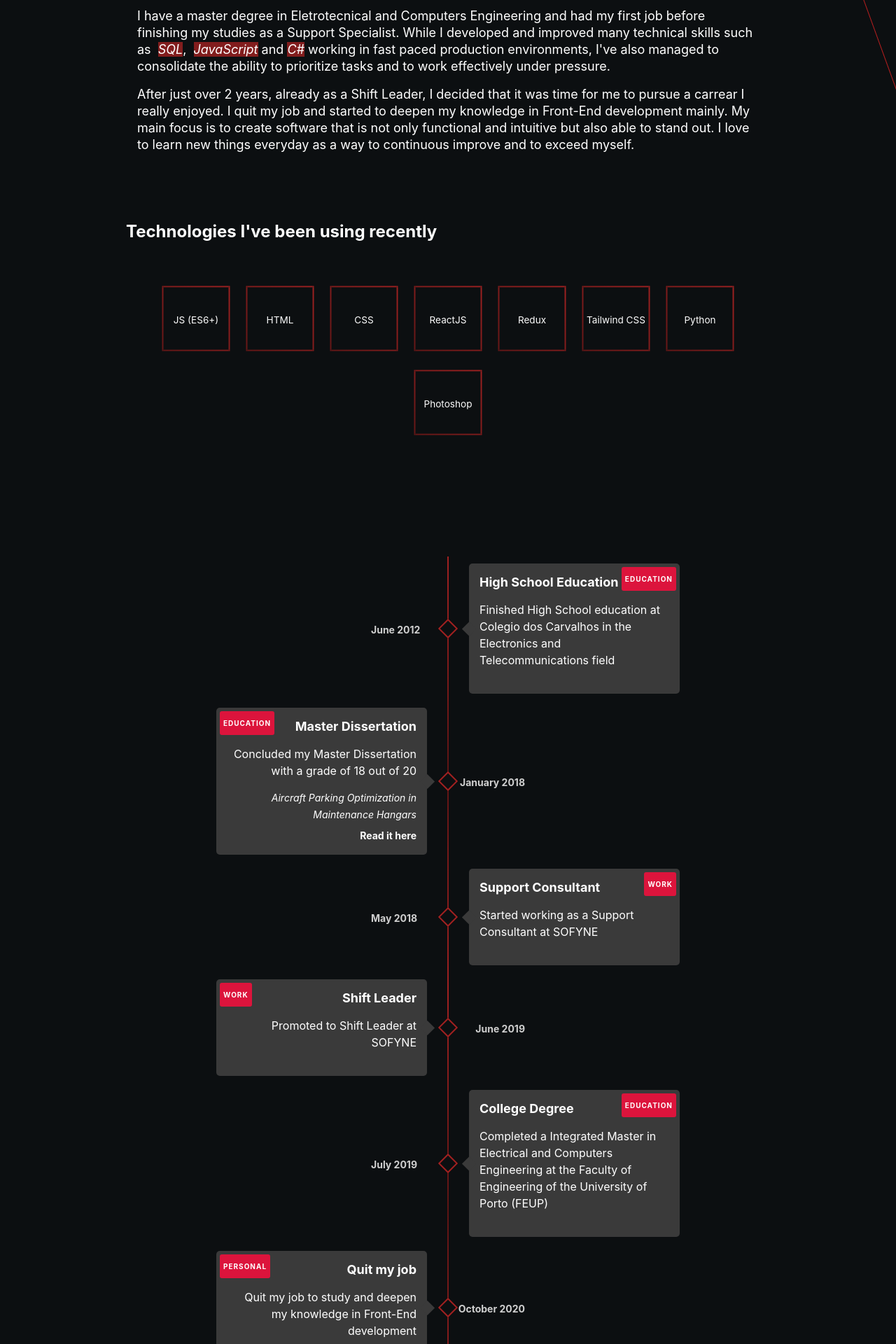
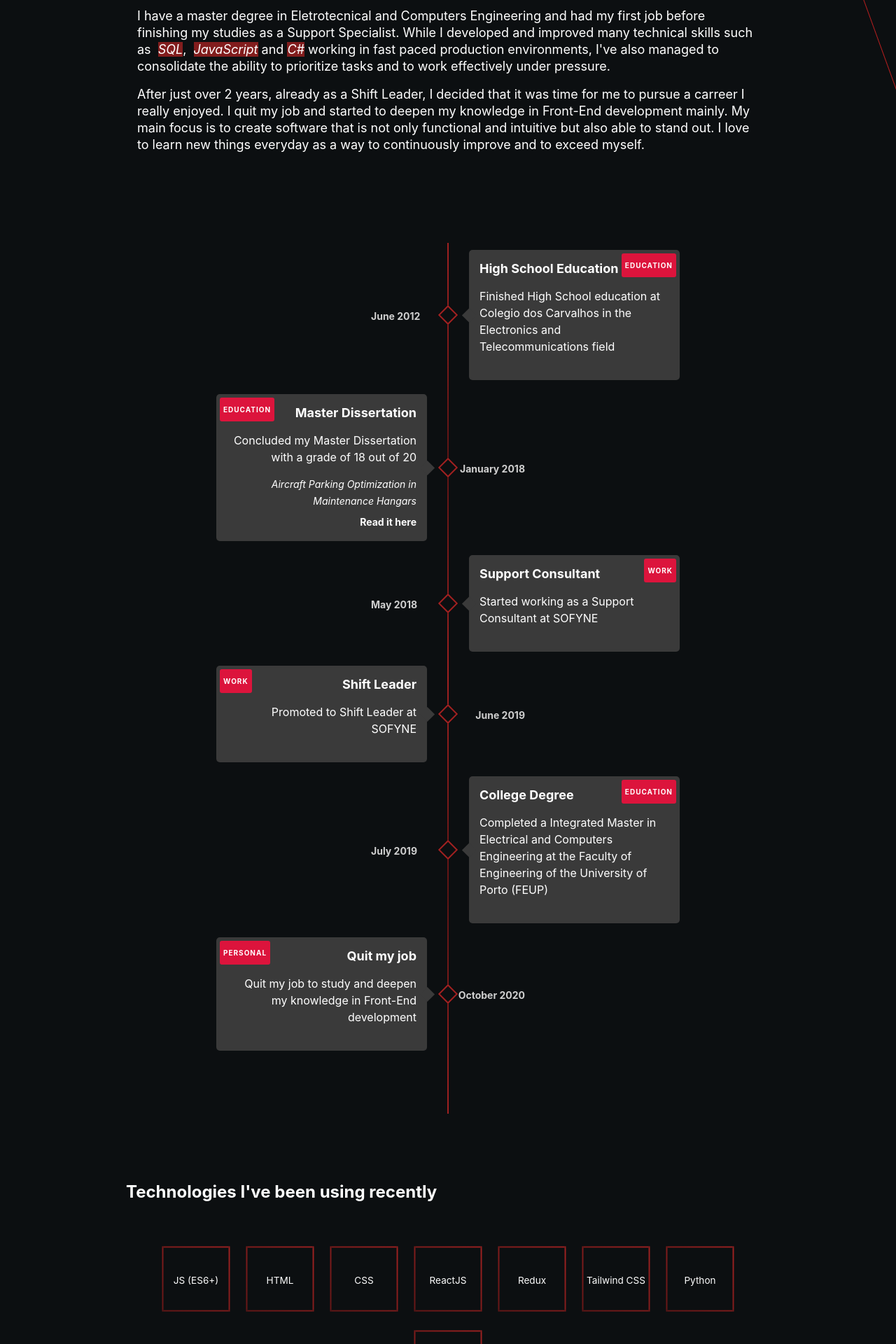
Before and after one commit to brunoestevinho/personal-webpage, a React (Create React App) app: page / in a window 1280 px wide. Shown: the part 1020-2940 px from the top of the page at 70% size. Built offline with nearby package versions, Linux system fonts and the light colour scheme; no server answers.

Commit message:
layout and typo fix

```diff
--- a/src/App.js
+++ b/src/App.js
@@ -4,14 +4,12 @@ import "animate.css/animate.min.css";
 import Layout from "./containers/layout";
 import AboutMe from "./components/aboutMe";
 import Projects from "./components/projects";
-import Timeline from "./components/timeline";
 import Contact from "./components/contact";
 
 function App() {
   return (
     <Layout>
       <AboutMe />
-      <Timeline />
       <Projects />
       <Contact />
     </Layout>
--- a/src/components/aboutMe.js
+++ b/src/components/aboutMe.js
@@ -4,6 +4,7 @@ import ScrollAnimation from "react-animate-on-scroll";
 import ReactGA from "react-ga";
 
 import skills from "../data/skills";
+import Timeline from "./timeline";
 
 const Skill = styled.span`
   box-shadow: inset 0 -2.5rem 0 rgba(160, 33, 33, 0.8);
@@ -43,18 +44,19 @@ const AboutMe = () => {
         </p>
         <p className="px-4 pb-12">
           After just over 2 years, already as a Shift Leader, I decided that it
-          was time for me to pursue a carrear I really enjoyed. I quit my job
+          was time for me to pursue a carreer I really enjoyed. I quit my job
           and started to deepen my knowledge in Front-End development mainly. My
           main focus is to create software that is not only functional and
           intuitive but also able to stand out. I love to learn new things
-          everyday as a way to continuous improve and to exceed myself.
+          everyday as a way to continuously improve and to exceed myself.
         </p>
       </ScrollAnimation>
+      <Timeline />
       <ScrollAnimation
         animateIn="animate__fadeInDown"
         animateOut="animate__fadeOut"
       >
-        <h3 className="text-2xl font-bold pt-12 pb-12">
+        <h3 className="text-2xl font-bold pt-20 pb-12">
           Technologies I've been using recently
         </h3>
       </ScrollAnimation>
```
Also changed, not shown: 1 other file (tests, documents, lock files or other folders).
